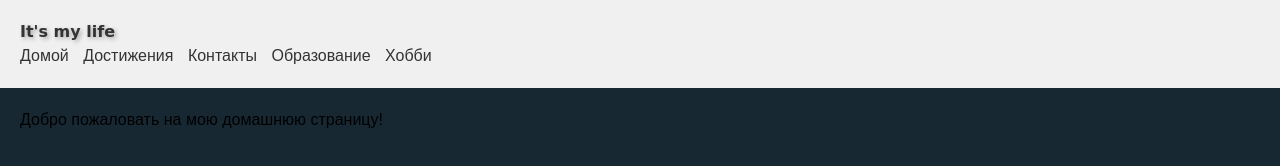
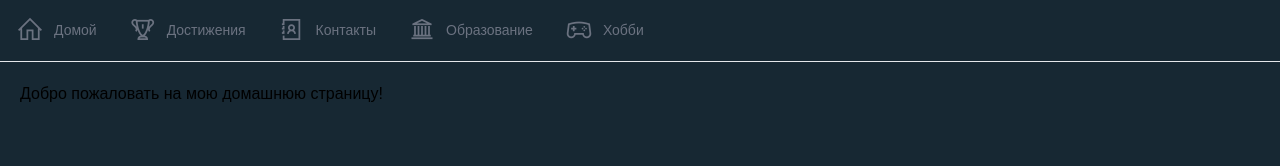
Before and after one commit to Markov-Andrey/my-site, a plain HTML site: page index.html in a window 1280 px wide. Drawn offline with nearby package versions, Linux system fonts and the light colour scheme.

Commit message:
feat(education): page improvements via flowbite

```diff
--- /dev/null
+++ b/components/header.js
@@ -0,0 +1,66 @@
+const links = [
+    {
+        href: '#home',
+        text: 'Домой',
+        onclick: "loadPage('home')",
+        icon: '<i class="las la-2x la-home"></i>'
+    },
+    {
+        href: '#achievements',
+        text: 'Достижения',
+        onclick: "loadPage('achievements')",
+        icon: '<i class="las la-2x la-trophy"></i>'
+    },
+    {
+        href: '#contact',
+        text: 'Контакты',
+        onclick: "loadPage('contact')",
+        icon: '<i class="las la-2x la-address-book"></i>'
+    },
+    {
+        href: '#education',
+        text: 'Образование',
+        onclick: "loadPage('education')",
+        icon: '<i class="las la-2x la-university"></i>'
+    },
+    {
+        href: '#hobby',
+        text: 'Хобби',
+        onclick: "loadPage('hobby')",
+        icon: '<i class="las la-2x la-gamepad"></i>'
+    }
+];
+const stringClass = 'bg-cyan-900 text-blue-600 border-blue-600 dark:text-sky-400 dark:border-sky-400';
+
+function generateHeader() {
+    const headerContainer = document.getElementById('headerContainer');
+    headerContainer.innerHTML = `
+        <div class="border-b border-gray-200 dark:border-gray-700 dark:bg-cyan-950">
+            <ul class="flex flex-wrap -mb-px text-sm font-medium text-center text-gray-500 dark:text-gray-400">
+                ${links.map(linkData => `
+                    <li>
+                        <a href="${linkData.href}" class="inline-flex items-center justify-center p-4 border-b-2 border-transparent rounded-t-lg group hover:text-gray-600 hover:border-gray-300 dark:hover:text-gray-300
+                            ${window.location.href.includes(linkData.href.slice(1)) ? stringClass : ''}"
+                            onclick="handleClick(this, '${linkData.href}')">
+                            ${linkData.icon ?? ''}
+                            <span style="margin-left: 10px;">${linkData.text}</span>
+                        </a>
+                    </li>
+                `).join('')}
+            </ul>
+        </div>
+    `;
+}
+
+function handleClick(clickedElement, href) {
+    document.querySelectorAll('.group').forEach(link => {
+        link.classList.remove(...stringClass.split(' '));
+        const icon = link.querySelector('i');
+        icon.style.transition = 'fill 0.3s';
+    });
+    clickedElement.classList.add(...stringClass.split(' '));
+
+    loadPage(href.slice(1));
+}
+
+generateHeader();
--- a/css/index.css
+++ b/css/index.css
@@ -5,47 +5,11 @@ body {
     background: #172833;
 }
 
-.header {
-    background-color: #f0f0f0;
-    padding: 20px;
-}
-
-.header h1 {
-    margin: 0;
-    color: #333;
-}
-
-.nav ul {
-    list-style-type: none;
-    padding: 0;
-    margin: 0;
-}
-
-.nav ul li {
-    display: inline;
-    margin-right: 10px;
-}
-
-.nav ul li a {
-    text-decoration: none;
-    color: #333;
-}
-
-.nav ul li a:hover {
-    text-decoration: underline;
-}
-
 .content {
     padding: 20px;
 }
 
-.site-title {
-    font-weight: bold;
-    text-shadow: 2px 2px 4px rgba(0, 0, 0, 0.3);
-    font-family: cursive;
-    color: #333;
-}
-
+/* Анимация загрузки */
 .loading-spinner {
     border: 5px solid rgba(0, 0, 0, 0.1);
     border-left-color: #0099ff;
@@ -63,3 +27,13 @@ body {
     0% { transform: rotate(0deg); }
     100% { transform: rotate(360deg); }
 }
+
+/* Плавные переходы цвета для элементов в групповых анимированных элементах */
+.group {
+    transition: color 0.3s, border-color 0.3s;
+}
+
+.group svg {
+    fill: currentColor;
+    transition: fill 0.3s, stroke 0.3s;
+}
--- a/index.html
+++ b/index.html
@@ -5,31 +5,25 @@
     <meta charset="UTF-8">
     <meta name="viewport" content="width=device-width, initial-scale=1.0">
     <title id="title"></title>
-    <script src="core/scripts.js"></script>
     <link rel="stylesheet" href="css/index.css">
     <script src="https://cdn.tailwindcss.com"></script>
     <link href="https://cdnjs.cloudflare.com/ajax/libs/flowbite/2.3.0/flowbite.min.css" rel="stylesheet" />
+    <link rel= "stylesheet" href= "https://maxst.icons8.com/vue-static/landings/line-awesome/line-awesome/1.3.0/css/line-awesome.min.css" >
 </head>
 
 <body>
 
-<header class="header">
-    <h1 class="site-title">It's my life</h1>
-    <nav class="nav">
-        <ul>
-            <li><a href="#home" onclick="loadPage('home')">Домой</a></li>
-            <li><a href="#achievements" onclick="loadPage('achievements')">Достижения</a></li>
-            <li><a href="#contact" onclick="loadPage('contact')">Контакты</a></li>
-            <li><a href="#education" onclick="loadPage('education')">Образование</a></li>
-            <li><a href="#hobby" onclick="loadPage('hobby')">Хобби</a></li>
-        </ul>
-    </nav>
-</header>
+<div id="headerContainer">
+    <!-- Container for header -->
+</div>
 
 <div id="content" class="content">
-    <!-- Сюда будет загружаться содержимое страницы -->
+    <!-- Content will be loaded here -->
 </div>
 
 <script src="https://cdnjs.cloudflare.com/ajax/libs/flowbite/2.3.0/flowbite.min.js"></script>
+<script src="core/scripts.js"></script>
+<script src="components/header.js"></script>
+
 </body>
 </html>
```
